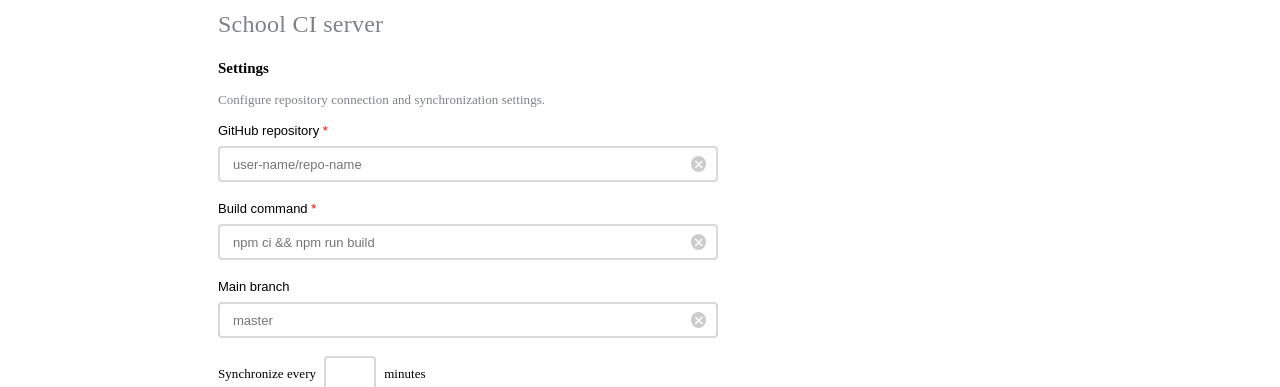
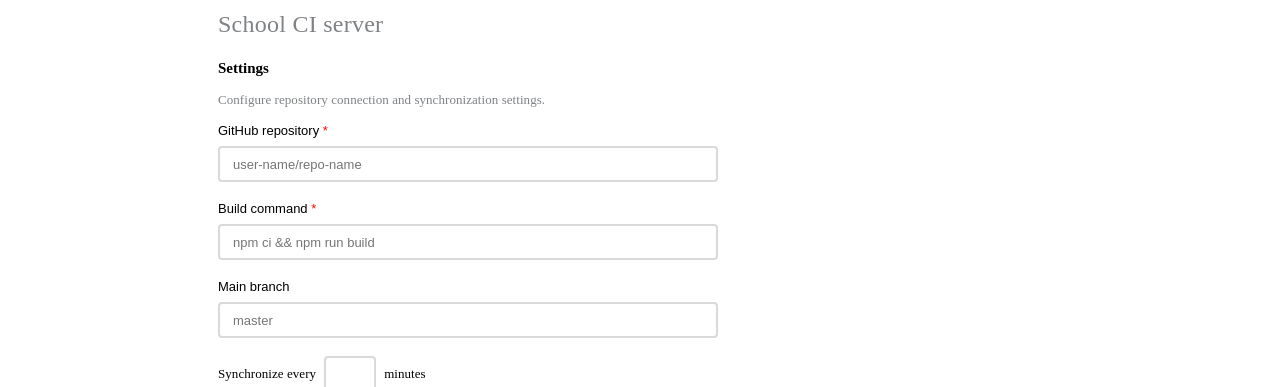
Before and after one commit to VictorMarty/hw_react, a React (Create React App) app: page /settings in a window 1280 px wide. Shown: the top 387 px of the page. Built offline with nearby package versions, Linux system fonts and the light colour scheme.

Commit message:
some styles refactors

```diff
--- a/src/components/Card/Card.css
+++ b/src/components/Card/Card.css
@@ -91,7 +91,10 @@
     margin-left: 24px;
     margin-top: 8px;
   }
-
+  .Card-Section-Main--datetime {
+    flex-wrap: wrap;
+    margin-left: 26px;
+  }
   .Card-Section-small {
     flex-direction: column;
   }
@@ -103,19 +106,18 @@
     margin-left: 24px;
   }
   .Card-Date {
-    margin-bottom: 8px;
-    margin-left: 24px;
-    margin-top: 8px;
+    margin-bottom: 0;
   }
   .Card-Time {
     margin-bottom: 8px;
     margin-top: 8px;
   }
+  .Card-Section-Main--commitinfo {
+    border-bottom: 1px solid #f0f2f3;
+    padding-bottom: 8px;
+  }
   .Card-Section-Main--datetime {
     display: flex;
     flex-direction: row;
-
-    border-top: 1px solid #f0f2f3;
-    margin-top: 8px;
   }
 }
--- a/src/components/Card/Card.js
+++ b/src/components/Card/Card.js
@@ -44,7 +44,7 @@ const CardIcon = ({ cardStatus, className }) => {
 export const Card = ({ className, data }) => {
   return (
     <div className={cn('Card', className)}>
-      <div className="Card-Section-main">
+      <div className="Card-Section-Main Card-Section-Main--commitinfo">
         <div className="Card-Section-small Card-Section-small--title">
           <div className="Card-Section-Icon-Index">
             <CardIcon cardStatus={data.cardStatus} className="CardIcon" />
@@ -69,7 +69,7 @@ export const Card = ({ className, data }) => {
             secondaryText={data.commit}
           />
           <CardPropertyData
-          className="Card-Author"
+            className="Card-Author"
             type={PROPERTY_TYPES.AUTHOR}
             primaryText={data.author}
           />
@@ -82,7 +82,7 @@ export const Card = ({ className, data }) => {
           primaryText={data.datetime}
         />
         <CardPropertyData
-        className="Card-Time"
+          className="Card-Time"
           type={PROPERTY_TYPES.DURATION}
           primaryText={data.duration}
         />
--- a/src/components/Footer/Footer.css
+++ b/src/components/Footer/Footer.css
@@ -1,7 +1,6 @@
 :root {
-  --var-Footer-YourName-color: #7F8285;
+  --var-Footer-YourName-color: #7f8285;
 }
-
 
 .Footer {
   width: 100%;
@@ -14,6 +13,7 @@
 
 .Footer-menu {
   display: flex;
+  align-items: center;
   list-style: none;
   margin: 0;
   padding: 0;
--- a/src/components/Header/Header.css
+++ b/src/components/Header/Header.css
@@ -5,7 +5,7 @@
   width: 100%;
   display: flex;
   justify-content: space-between;
-  align-items: center;
+  align-items: flex-start;
 }
 
 .Header-title {
--- a/src/components/Input/Input.css
+++ b/src/components/Input/Input.css
@@ -59,9 +59,11 @@
 }
 
 .Input-textArea {
+  position: relative;
   box-sizing: border-box;
   height: var(--textArea-height);
   display: flex;
+
   justify-content: space-between;
   align-items: center;
   /* padding: var(--textArea-indentAll); */
@@ -78,7 +80,7 @@
 
 .Input-text {
   font-family: 'YS Text', 'Arial', sans-serif;
-
+  max-width: 80%;
   margin: 0;
   padding: 0;
   width: 100%;
@@ -105,27 +107,12 @@
   text-align: left;
 }
 
-/* FIXME: Переписать стили кнопки удаления */
 .Input-deleteButton {
-  display: block;
-  width: var(--deleteButton-size);
-  height: var(--deleteButton-size);
-  border-radius: var(--deleteButton-size);
-  position: relative;
-  cursor: pointer;
-  background-color: #cccccc;
-  z-index: 1;
-  margin-right: 10px;
-}
-.Input-deleteButton::before {
-  content: '+';
-  color: #ffffff;
   position: absolute;
-  z-index: 2;
-  transform: rotate(45deg);
-  font-size: 20px;
-  left: 2px;
-  top: -3px;
+  width: 16px;
+  height: 16px;
+  right: 10px;
+  top: 9px;
 }
 
 /* TODO: Сделать стили для фокуса */
--- a/src/components/Input/Input.js
+++ b/src/components/Input/Input.js
@@ -1,5 +1,7 @@
 import classNames from 'classnames'
 import './Input.css'
+import React from 'react'
+import { ReactComponent as CloseSVG } from './../../assets/icons/clearinput.svg'
 const cn = classNames
 
 export const SIZES = {
@@ -12,6 +14,11 @@ export const TYPES = {
   INLINE: 'inline',
 }
 
+export const MASKS = {
+  TEXT: 'text',
+  NUMBER: 'number',
+}
+
 export const Input = ({
   value,
   onChange,
@@ -20,6 +27,7 @@ export const Input = ({
   placeholder = '',
   size = SIZES.N,
   type = TYPES.BLOCK,
+  mask = MASKS.TEXT,
   className,
   disabled,
   secondaryText = '',
@@ -49,7 +57,6 @@ export const Input = ({
   function HandleChange(event) {
     onChange(event.target.value)
   }
-
   function HandleClearInput() {
     onChange('')
   }
@@ -59,18 +66,18 @@ export const Input = ({
       <div className={inputWrapperClassName}>
         <input
           className={inputTextClassName}
-          type="text"
+          type={mask}
           value={value}
           onChange={HandleChange}
           disabled={disabled}
           required={required}
           placeholder={placeholder}
         />
-        {type === TYPES.BLOCK && (
-          <span
+        {type === TYPES.BLOCK && value && (
+          <CloseSVG
             className="Input-deleteButton"
             onClick={HandleClearInput}
-          ></span>
+          ></CloseSVG>
         )}
       </div>
       <span className="Input-secondaryText">{secondaryText}</span>
--- a/src/components/Popup/Popup.css
+++ b/src/components/Popup/Popup.css
@@ -1,7 +1,9 @@
 .Popup {
   width: 375px;
   box-sizing: border-box;
-  box-shadow: 0 2px 7px 0 rgba(#000000, 0.31);
+  box-shadow: 0px 0px 1px rgba(67, 68, 69, 0.3),
+    0px 6px 16px rgba(67, 68, 69, 0.3);
+  border-radius: 4px;
   position: relative;
   padding: 20px;
   background-color: #fff;
--- a/src/pages/SettingsPage.js
+++ b/src/pages/SettingsPage.js
@@ -2,7 +2,11 @@ import './SettingsPage.css'
 import { useState } from 'react'
 import { Header } from '../components/Header/Header'
 import { Form } from '../components/Form/Form'
-import { Input, TYPES as INPUT_TYPES } from '../components/Input/Input'
+import {
+  Input,
+  TYPES as INPUT_TYPES,
+  MASKS as INPUT_MASKS,
+} from '../components/Input/Input'
 import { Footer } from '../components/Footer/Footer'
 import {
   Button,
@@ -90,6 +94,7 @@ export const SettingsPage = (props) => {
       className: 'SettingsPage-Input SettingsPage-Input--inline',
       type: INPUT_TYPES.INLINE,
       secondaryText: 'minutes',
+      mask: INPUT_MASKS.NUMBER,
     },
   ]
 
@@ -127,6 +132,7 @@ export const SettingsPage = (props) => {
         className={data.required}
         secondaryText={data.secondaryText}
         type={data.type}
+        mask={data.mask}
       />
     )
   })
```
Also changed, not shown: src/assets/icons/clearinput.svg (added).
